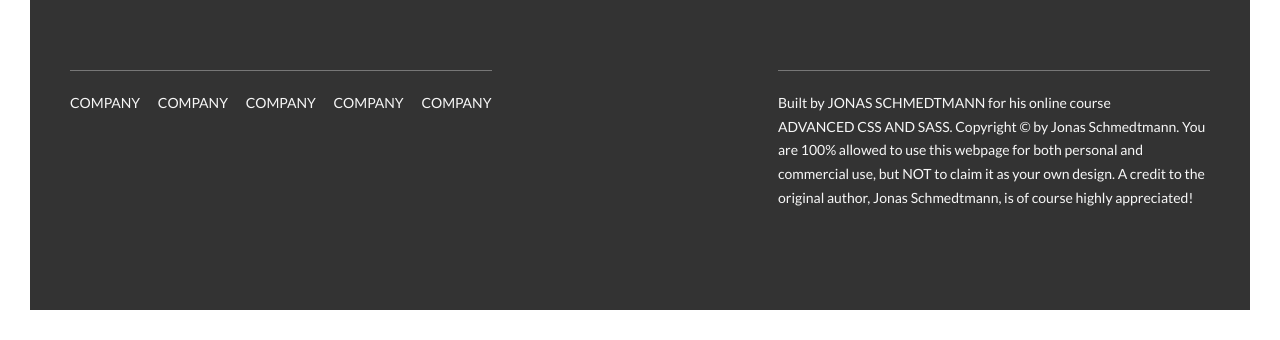
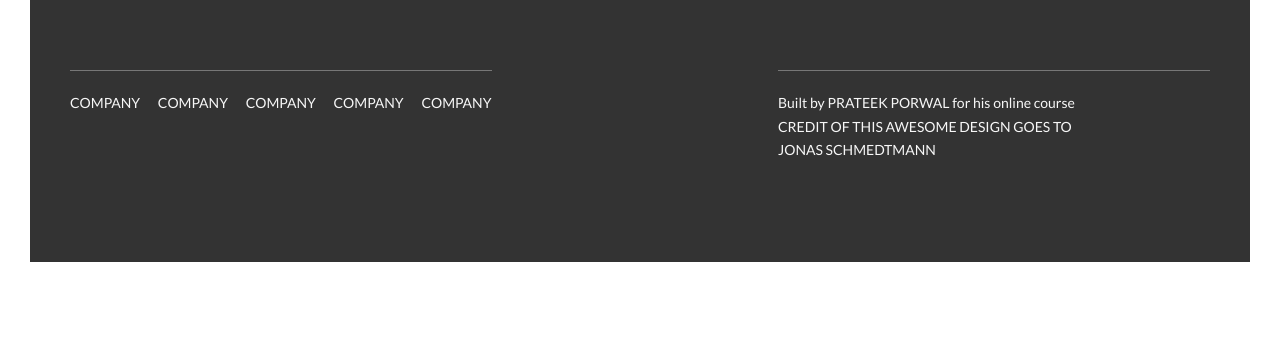
Before and after one commit to prateekcom/adv-css, a website: page index.html in a window 1280 px wide. Shown: the part 5755-6095 px from the top of the page. After the commit the page ends 6047 px from the top, so only its background shows below. Drawn offline with Linux system fonts and the light colour scheme.

Commit message:
Update index.html

```diff
--- a/index.html
+++ b/index.html
@@ -358,10 +358,7 @@
                 </div>
                 <div class="col-1-of-2">
                     <p class="footer__copyright">
-                        Built by <a href="#" class="footer__link">Jonas Schmedtmann</a> for his online course <a href="#" class="footer__link">Advanced CSS and Sass</a>.
-                        Copyright &copy; by Jonas Schmedtmann. You are 100% allowed to use this webpage for both personal
-                        and commercial use, but NOT to claim it as your own design. A credit to the original author, Jonas
-                        Schmedtmann, is of course highly appreciated!
+                        Built by <a href="#" class="footer__link">Prateek Porwal</a> for his online course <a href="#" class="footer__link"> Credit of this awesome design goes to <a href="#" class="footer__link">Jonas Schmedtmann</a>
                     </p>
                 </div>
             </div>
```
